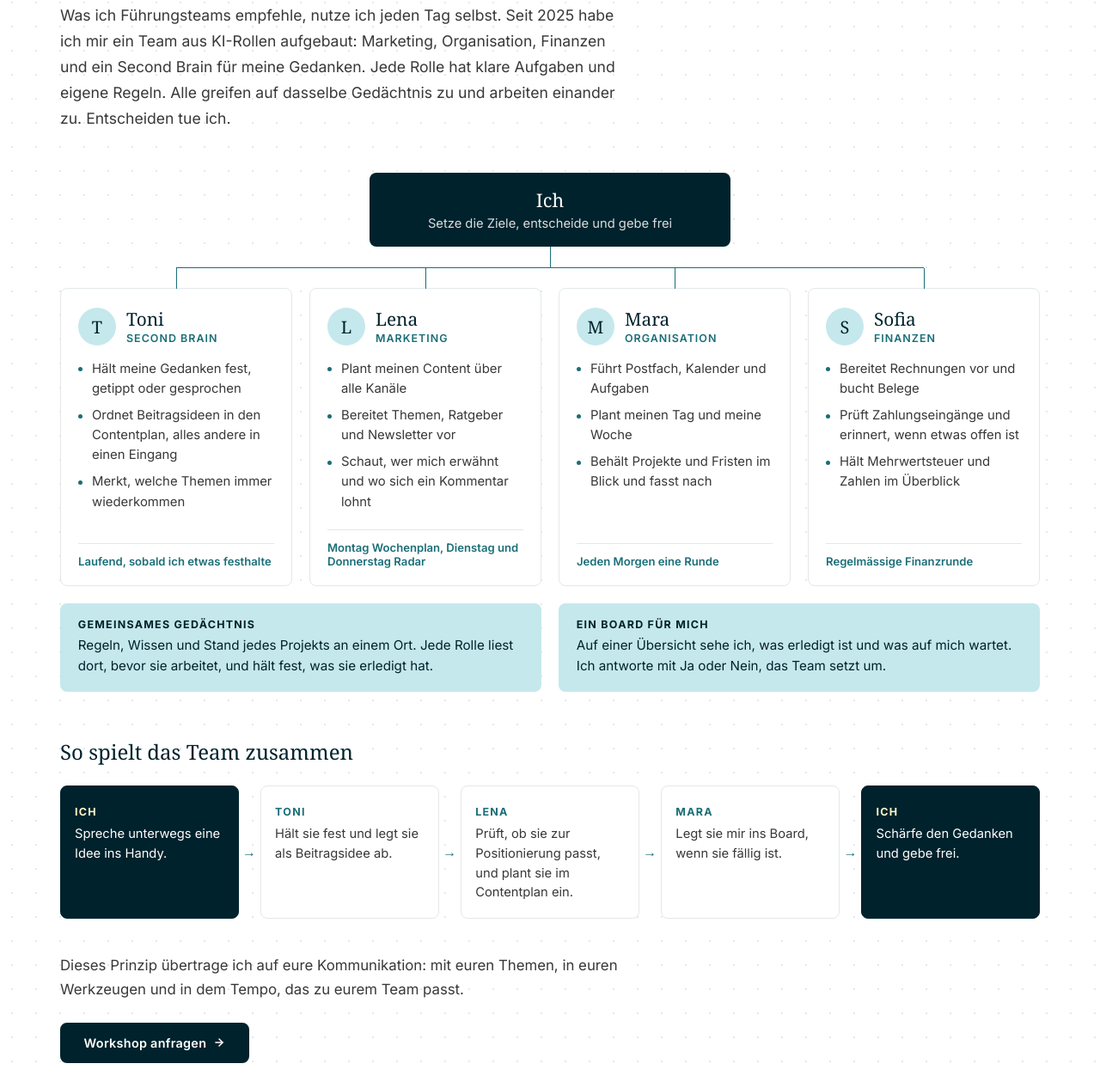
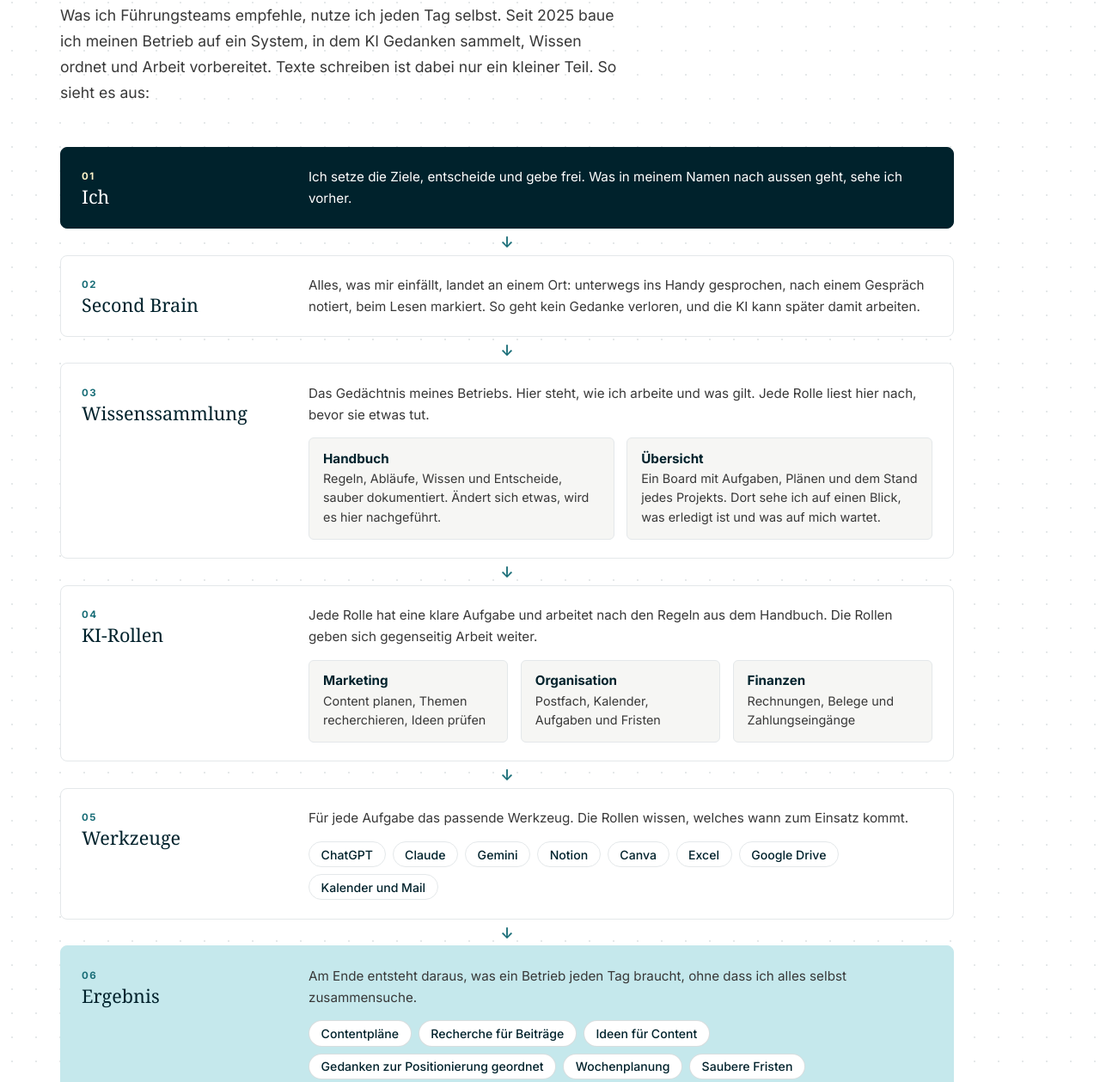
Before and after one commit to freddyhuesser/linkedin-ohne-laerm, a plain HTML site: page index.html in a window 1280 px wide. Shown: the part 6165-7424 px from the top of the page at 86% size. Drawn offline with Linux system fonts and the light colour scheme; a script that the page names is missing.

Commit message:
Startseite: KI-Abschnitt als Schichtenmodell meines Systems
Co-Authored-By: Claude Opus 5.5 <noreply@anthropic.com>
Claude-Session: https://claude.ai/code/session_01G9RqbnGKn7DKMuYFwE8pxL

```diff
--- a/index.html
+++ b/index.html
@@ -730,46 +730,28 @@
       background-size: 28px 28px;
     }
     .setup-lead { max-width: 660px; font-size: 1.1rem; line-height: 1.7; color: var(--c-text); margin-top: 1rem; }
-    .team-chart { margin-top: 3rem; }
-    .team-chef { max-width: 420px; margin: 0 auto; background: var(--c-primary); color: #fff; border-radius: var(--r); padding: 1.1rem 1.4rem; text-align: center; position: relative; }
-    .team-chef strong { display: block; font-family: Georgia, 'Times New Roman', serif; font-weight: 400; font-size: 1.35rem; }
-    .team-chef span { display: block; font-size: .92rem; color: rgba(255,255,255,.85); margin-top: .25rem; }
-    .team-chef::after { content: ""; position: absolute; left: 50%; bottom: -1.5rem; width: 1px; height: 1.5rem; background: var(--c-yellow-d); }
-    .team-row { position: relative; display: grid; grid-template-columns: repeat(4, minmax(0,1fr)); gap: 1.25rem; margin-top: 3rem; }
-    .team-row::before { content: ""; position: absolute; top: -1.5rem; left: calc(12.5% - .47rem); right: calc(12.5% - .47rem); height: 1px; background: var(--c-yellow-d); }
-    .team-card { position: relative; background: #fff; border: 1px solid var(--c-gray-2); border-radius: var(--r); padding: 1.4rem 1.25rem 1.25rem; display: flex; flex-direction: column; }
-    .team-card::before { content: ""; position: absolute; top: -1.5rem; left: 50%; width: 1px; height: 1.5rem; background: var(--c-yellow-d); }
-    .team-head { display: flex; align-items: center; gap: .75rem; }
-    .team-avatar { flex: none; width: 44px; height: 44px; border-radius: 50%; background: var(--c-accent-bg); color: var(--c-primary); display: grid; place-items: center; font-family: Georgia, 'Times New Roman', serif; font-size: 1.25rem; }
-    .team-name { font-family: Georgia, 'Times New Roman', serif; font-size: 1.3rem; color: var(--c-primary); line-height: 1.1; }
-    .team-role { font-size: .78rem; font-weight: 600; letter-spacing: .08em; text-transform: uppercase; color: var(--c-yellow-d); margin-top: .2rem; }
-    .team-card ul { list-style: none; margin: 1rem 0 0; padding: 0; flex: 1; }
-    .team-card li { position: relative; padding-left: 1rem; font-size: .93rem; line-height: 1.55; color: var(--c-text); margin-bottom: .5rem; }
-    .team-card li::before { content: ""; position: absolute; left: 0; top: .62em; width: 5px; height: 5px; border-radius: 50%; background: var(--c-yellow-d); }
-    .team-rhythm { margin-top: .75rem; padding-top: .75rem; border-top: 1px solid var(--c-gray-2); font-size: .82rem; color: var(--c-yellow-d); font-weight: 600; }
-    .team-base { margin-top: 1.25rem; display: grid; grid-template-columns: repeat(2, minmax(0,1fr)); gap: 1.25rem; }
-    .team-base div { background: var(--c-accent-bg); border-radius: var(--r); padding: 1.1rem 1.3rem; }
-    .team-base strong { display: block; font-size: .78rem; letter-spacing: .1em; text-transform: uppercase; color: var(--c-primary); margin-bottom: .3rem; }
-    .team-base span { font-size: .95rem; line-height: 1.6; color: var(--c-primary); }
-    .setup-sub { font-family: Georgia, 'Times New Roman', serif; font-weight: 400; font-size: 1.5rem; color: var(--c-primary); margin-top: 3.5rem; }
-    .setup-flow { display: grid; grid-template-columns: repeat(5, minmax(0,1fr)); gap: 1.6rem; margin-top: 1.5rem; }
-    .setup-step { background: #fff; border: 1px solid var(--c-gray-2); border-radius: var(--r); padding: 1.1rem 1rem; position: relative; }
-    .setup-step:not(:last-child)::after { content: "→"; position: absolute; right: -1.35rem; top: 50%; transform: translateY(-50%); color: var(--c-yellow-d); font-weight: 600; }
-    .setup-step--chef { background: var(--c-primary); border-color: var(--c-primary); }
-    .setup-step.setup-step--chef .setup-who { color: var(--c-yellow); }
-    .setup-step.setup-step--chef p { color: #fff; }
-    .setup-who { font-size: .78rem; font-weight: 700; letter-spacing: .1em; text-transform: uppercase; color: var(--c-yellow-d); }
-    .setup-step p { font-size: .92rem; line-height: 1.55; color: var(--c-text); margin-top: .4rem; }
+    .sys { margin-top: 3rem; max-width: 1040px; }
+    .sys-layer { display: grid; grid-template-columns: 240px minmax(0,1fr); gap: 1.5rem; align-items: start; background: #fff; border: 1px solid var(--c-gray-2); border-radius: var(--r); padding: 1.35rem 1.5rem; position: relative; }
+    .sys-layer + .sys-layer { margin-top: 1.9rem; }
+    .sys-layer + .sys-layer::before { content: "↓"; position: absolute; top: -1.65rem; left: 50%; transform: translateX(-50%); color: var(--c-yellow-d); font-weight: 600; font-size: 1.1rem; }
+    .sys-num { font-size: .72rem; font-weight: 700; letter-spacing: .12em; color: var(--c-yellow-d); }
+    .sys-title { font-family: Georgia, 'Times New Roman', serif; font-size: 1.35rem; color: var(--c-primary); line-height: 1.15; margin-top: .25rem; }
+    .sys-desc { font-size: .95rem; line-height: 1.65; color: var(--c-text); }
+    .sys-layer--me { background: var(--c-primary); border-color: var(--c-primary); }
+    .sys-layer--me .sys-num { color: var(--c-yellow); }
+    .sys-layer--me .sys-title, .sys-layer--me .sys-desc { color: #fff; }
+    .sys-layer--out { background: var(--c-accent-bg); border-color: var(--c-accent-bg); }
+    .sys-cols { display: grid; grid-template-columns: repeat(var(--n,2), minmax(0,1fr)); gap: .9rem; margin-top: .9rem; }
+    .sys-box { border: 1px solid var(--c-gray-2); border-radius: 6px; padding: .85rem 1rem; background: var(--c-gray); }
+    .sys-box strong { display: block; font-size: .95rem; color: var(--c-primary); margin-bottom: .2rem; }
+    .sys-box span { font-size: .9rem; line-height: 1.55; color: var(--c-text); }
+    .sys-chips { display: flex; flex-wrap: wrap; gap: .5rem; margin-top: .9rem; }
+    .sys-chips span { font-size: .88rem; font-weight: 500; color: var(--c-primary); background: #fff; border: 1px solid var(--c-gray-2); border-radius: 20px; padding: .35rem .85rem; white-space: nowrap; }
+    .sys-layer--out .sys-chips span { border-color: rgba(0,34,44,.15); }
     .setup-transfer { max-width: 660px; margin-top: 2.5rem; font-size: 1.05rem; line-height: 1.7; color: var(--c-text); }
-    @media (max-width: 1000px) {
-      .team-row { grid-template-columns: repeat(2, minmax(0,1fr)); }
-      .team-row::before, .team-card::before, .team-chef::after { display: none; }
-      .team-row { margin-top: 1.25rem; }
-      .setup-flow { grid-template-columns: minmax(0,1fr); gap: 1.4rem; }
-      .setup-step:not(:last-child)::after { content: "↓"; right: auto; left: 50%; top: auto; bottom: -1.3rem; transform: translateX(-50%); }
-    }
-    @media (max-width: 600px) {
-      .team-row, .team-base { grid-template-columns: minmax(0,1fr); }
+    @media (max-width: 800px) {
+      .sys-layer { grid-template-columns: minmax(0,1fr); gap: .5rem; }
+      .sys-cols { grid-template-columns: minmax(0,1fr); }
     }
 
     /* ── REVEAL ─────────────────────────────── */
@@ -2440,53 +2422,38 @@
   <div class="section-inner">
     <div class="reveal">
       <p class="section-lbl">Aus meinem Alltag</p>
-      <h2 class="section-title">Mein Team arbeitet mit KI</h2>
-      <p class="setup-lead">Was ich Führungsteams empfehle, nutze ich jeden Tag selbst. Seit 2025 habe ich mir ein Team aus KI-Rollen aufgebaut: Marketing, Organisation, Finanzen und ein Second Brain für meine Gedanken. Jede Rolle hat klare Aufgaben und eigene Regeln. Alle greifen auf dasselbe Gedächtnis zu und arbeiten einander zu. Entscheiden tue ich.</p>
+      <h2 class="section-title">Mein System: So arbeite ich selbst mit KI</h2>
+      <p class="setup-lead">Was ich Führungsteams empfehle, nutze ich jeden Tag selbst. Seit 2025 baue ich meinen Betrieb auf ein System, in dem KI Gedanken sammelt, Wissen ordnet und Arbeit vorbereitet. Texte schreiben ist dabei nur ein kleiner Teil. So sieht es aus:</p>
     </div>
 
-    <div class="team-chart reveal">
-      <div class="team-chef">
-        <strong>Ich</strong>
-        <span>Setze die Ziele, entscheide und gebe frei</span>
-      </div>
-      <div class="team-row">
-        <div class="team-card">
-          <div class="team-head"><span class="team-avatar">T</span><div><div class="team-name">Toni</div><div class="team-role">Second Brain</div></div></div>
-          <ul><li>Hält meine Gedanken fest, getippt oder gesprochen</li><li>Ordnet Beitragsideen in den Contentplan, alles andere in einen Eingang</li><li>Merkt, welche Themen immer wiederkommen</li></ul>
-          <div class="team-rhythm">Laufend, sobald ich etwas festhalte</div>
-        </div>
-        <div class="team-card">
-          <div class="team-head"><span class="team-avatar">L</span><div><div class="team-name">Lena</div><div class="team-role">Marketing</div></div></div>
-          <ul><li>Plant meinen Content über alle Kanäle</li><li>Bereitet Themen, Ratgeber und Newsletter vor</li><li>Schaut, wer mich erwähnt und wo sich ein Kommentar lohnt</li></ul>
-          <div class="team-rhythm">Montag Wochenplan, Dienstag und Donnerstag Radar</div>
-        </div>
-        <div class="team-card">
-          <div class="team-head"><span class="team-avatar">M</span><div><div class="team-name">Mara</div><div class="team-role">Organisation</div></div></div>
-          <ul><li>Führt Postfach, Kalender und Aufgaben</li><li>Plant meinen Tag und meine Woche</li><li>Behält Projekte und Fristen im Blick und fasst nach</li></ul>
-          <div class="team-rhythm">Jeden Morgen eine Runde</div>
-        </div>
-        <div class="team-card">
-          <div class="team-head"><span class="team-avatar">S</span><div><div class="team-name">Sofia</div><div class="team-role">Finanzen</div></div></div>
-          <ul><li>Bereitet Rechnungen vor und bucht Belege</li><li>Prüft Zahlungseingänge und erinnert, wenn etwas offen ist</li><li>Hält Mehrwertsteuer und Zahlen im Überblick</li></ul>
-          <div class="team-rhythm">Regelmässige Finanzrunde</div>
-        </div>
-      </div>
-      <div class="team-base">
-        <div><strong>Gemeinsames Gedächtnis</strong><span>Regeln, Wissen und Stand jedes Projekts an einem Ort. Jede Rolle liest dort, bevor sie arbeitet, und hält fest, was sie erledigt hat.</span></div>
-        <div><strong>Ein Board für mich</strong><span>Auf einer Übersicht sehe ich, was erledigt ist und was auf mich wartet. Ich antworte mit Ja oder Nein, das Team setzt um.</span></div>
+    <div class="sys reveal">
+      <div class="sys-layer sys-layer--me">
+        <div><span class="sys-num">01</span><div class="sys-title">Ich</div></div>
+        <div><p class="sys-desc">Ich setze die Ziele, entscheide und gebe frei. Was in meinem Namen nach aussen geht, sehe ich vorher.</p></div>
+      </div>
+      <div class="sys-layer ">
+        <div><span class="sys-num">02</span><div class="sys-title">Second Brain</div></div>
+        <div><p class="sys-desc">Alles, was mir einfällt, landet an einem Ort: unterwegs ins Handy gesprochen, nach einem Gespräch notiert, beim Lesen markiert. So geht kein Gedanke verloren, und die KI kann später damit arbeiten.</p></div>
+      </div>
+      <div class="sys-layer ">
+        <div><span class="sys-num">03</span><div class="sys-title">Wissenssammlung</div></div>
+        <div><p class="sys-desc">Das Gedächtnis meines Betriebs. Hier steht, wie ich arbeite und was gilt. Jede Rolle liest hier nach, bevor sie etwas tut.</p><div class="sys-cols" style="--n:2"><div class="sys-box"><strong>Handbuch</strong><span>Regeln, Abläufe, Wissen und Entscheide, sauber dokumentiert. Ändert sich etwas, wird es hier nachgeführt.</span></div><div class="sys-box"><strong>Übersicht</strong><span>Ein Board mit Aufgaben, Plänen und dem Stand jedes Projekts. Dort sehe ich auf einen Blick, was erledigt ist und was auf mich wartet.</span></div></div></div>
+      </div>
+      <div class="sys-layer ">
+        <div><span class="sys-num">04</span><div class="sys-title">KI-Rollen</div></div>
+        <div><p class="sys-desc">Jede Rolle hat eine klare Aufgabe und arbeitet nach den Regeln aus dem Handbuch. Die Rollen geben sich gegenseitig Arbeit weiter.</p><div class="sys-cols" style="--n:3"><div class="sys-box"><strong>Marketing</strong><span>Content planen, Themen recherchieren, Ideen prüfen</span></div><div class="sys-box"><strong>Organisation</strong><span>Postfach, Kalender, Aufgaben und Fristen</span></div><div class="sys-box"><strong>Finanzen</strong><span>Rechnungen, Belege und Zahlungseingänge</span></div></div></div>
+      </div>
+      <div class="sys-layer ">
+        <div><span class="sys-num">05</span><div class="sys-title">Werkzeuge</div></div>
+        <div><p class="sys-desc">Für jede Aufgabe das passende Werkzeug. Die Rollen wissen, welches wann zum Einsatz kommt.</p><div class="sys-chips"><span>ChatGPT</span><span>Claude</span><span>Gemini</span><span>Notion</span><span>Canva</span><span>Excel</span><span>Google Drive</span><span>Kalender und Mail</span></div></div>
+      </div>
+      <div class="sys-layer sys-layer--out">
+        <div><span class="sys-num">06</span><div class="sys-title">Ergebnis</div></div>
+        <div><p class="sys-desc">Am Ende entsteht daraus, was ein Betrieb jeden Tag braucht, ohne dass ich alles selbst zusammensuche.</p><div class="sys-chips"><span>Contentpläne</span><span>Recherche für Beiträge</span><span>Ideen für Content</span><span>Gedanken zur Positionierung geordnet</span><span>Wochenplanung</span><span>Saubere Fristen</span><span>Vorbereitete Rechnungen</span></div></div>
       </div>
     </div>
 
-    <h3 class="setup-sub reveal">So spielt das Team zusammen</h3>
-    <div class="setup-flow reveal">
-      <div class="setup-step setup-step--chef"><span class="setup-who">Ich</span><p>Spreche unterwegs eine Idee ins Handy.</p></div>
-      <div class="setup-step"><span class="setup-who">Toni</span><p>Hält sie fest und legt sie als Beitragsidee ab.</p></div>
-      <div class="setup-step"><span class="setup-who">Lena</span><p>Prüft, ob sie zur Positionierung passt, und plant sie im Contentplan ein.</p></div>
-      <div class="setup-step"><span class="setup-who">Mara</span><p>Legt sie mir ins Board, wenn sie fällig ist.</p></div>
-      <div class="setup-step setup-step--chef"><span class="setup-who">Ich</span><p>Schärfe den Gedanken und gebe frei.</p></div>
-    </div>
-
-    <p class="setup-transfer reveal">Dieses Prinzip übertrage ich auf eure Kommunikation: mit euren Themen, in euren Werkzeugen und in dem Tempo, das zu eurem Team passt.</p>
+    <p class="setup-transfer reveal">Genau dieses Prinzip übertrage ich auf eure Kommunikation: mit euren Themen, in euren Werkzeugen und in dem Tempo, das zu eurem Team passt.</p>
 
     <div class="reveal" style="margin-top: 1.5rem;">
       <a href="#workshop" class="btn btn-dark">
```
